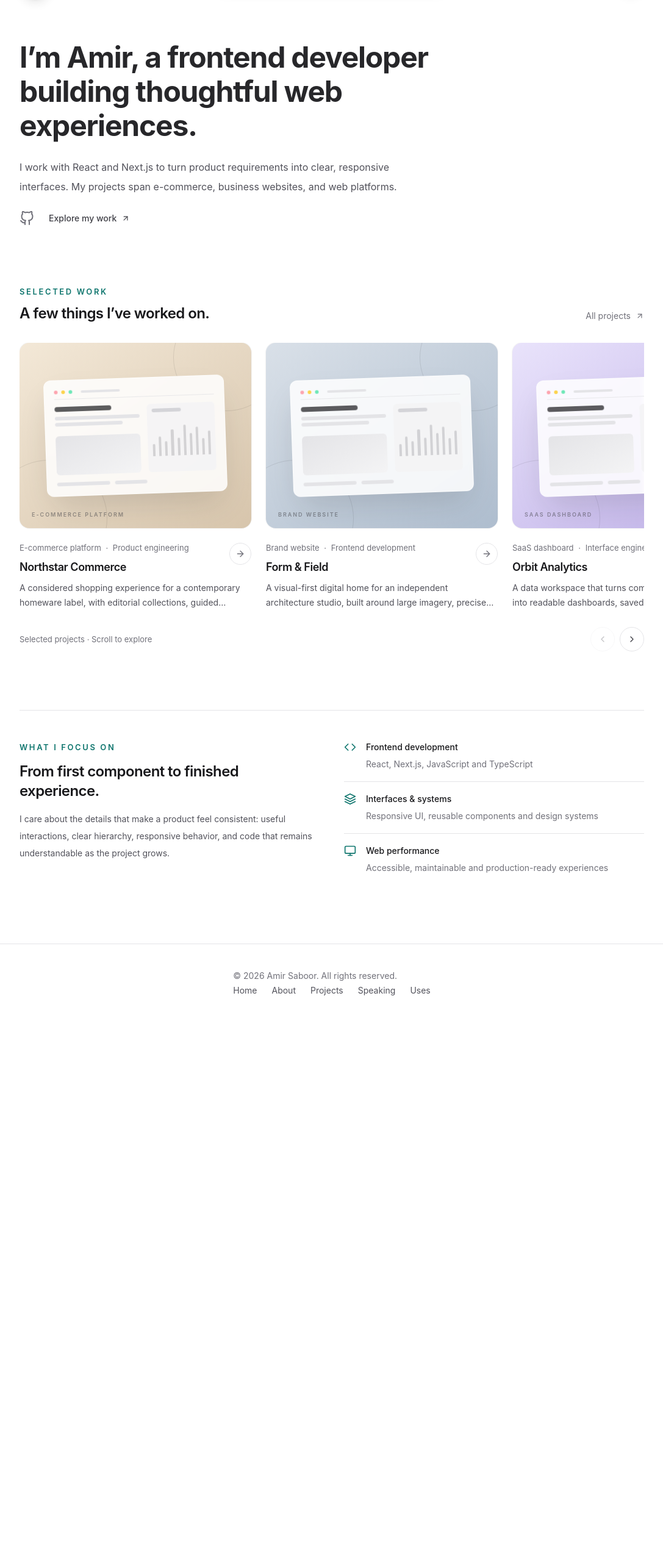
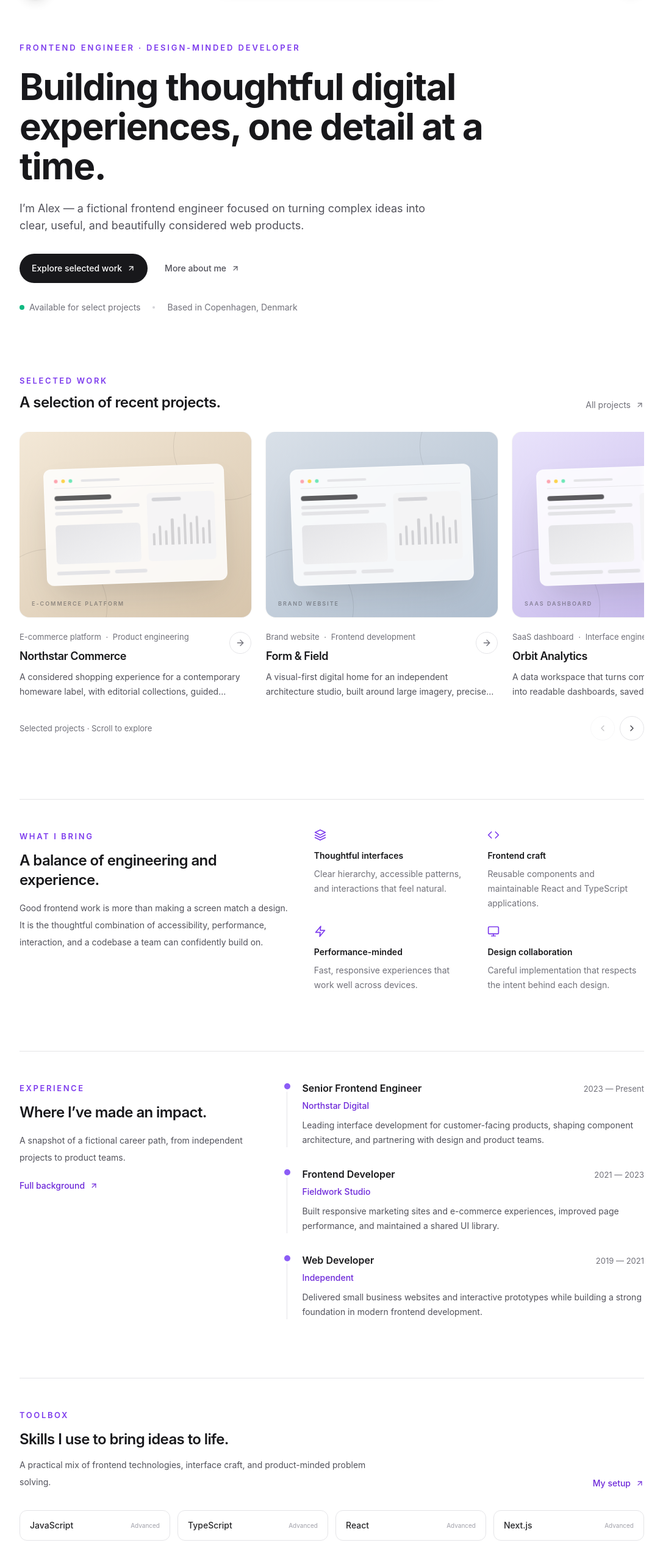
Before and after one commit to Amirsaboor/PersonalWebsite, a Next.js app: page /PersonalWebsite/ in a window 1280 px wide. Shown: the part 78-2616 px from the top of the page at 61% size, without its empty margins (96-1183 px from the left). Before the commit the page ends 1754 px from the top, so only its background shows below. Built offline with nearby package versions, Linux system fonts and the light colour scheme.

Commit message:
Build fictional portfolio content and project showcase

```diff
--- a/src/app/page.js
+++ b/src/app/page.js
@@ -1,74 +1,91 @@
 import Link from 'next/link'
 import { Container } from '@/components/Container'
 import { ProjectCarousel } from '@/components/ProjectCarousel'
-import { FiArrowUpRight, FiGithub, FiCode, FiLayers, FiMonitor } from 'react-icons/fi'
+import { FiArrowUpRight, FiGithub, FiLinkedin, FiMail, FiCode, FiLayers, FiZap, FiMonitor } from 'react-icons/fi'
 
 export const metadata = {
-  title: 'Amir Saboor — Frontend Developer',
-  description: 'Frontend developer building responsive web experiences with React and Next.js.',
+  title: 'Alex Morgan — Frontend Engineer',
+  description: 'A fictional portfolio concept for a frontend engineer building thoughtful digital products.',
 }
 
-const focusAreas = [
-  { title: 'Frontend development', detail: 'React, Next.js, JavaScript and TypeScript', Icon: FiCode },
-  { title: 'Interfaces & systems', detail: 'Responsive UI, reusable components and design systems', Icon: FiLayers },
-  { title: 'Web performance', detail: 'Accessible, maintainable and production-ready experiences', Icon: FiMonitor },
+const skills = [
+  { name: 'JavaScript', level: 'Advanced' },
+  { name: 'TypeScript', level: 'Advanced' },
+  { name: 'React', level: 'Advanced' },
+  { name: 'Next.js', level: 'Advanced' },
+  { name: 'CSS & Tailwind', level: 'Advanced' },
+  { name: 'Accessibility', level: 'Working knowledge' },
+  { name: 'Node.js', level: 'Working knowledge' },
+  { name: 'Testing & tooling', level: 'Working knowledge' },
+]
+
+const experience = [
+  { company: 'Northstar Digital', role: 'Senior Frontend Engineer', period: '2023 — Present', detail: 'Leading interface development for customer-facing products, shaping component architecture, and partnering with design and product teams.' },
+  { company: 'Fieldwork Studio', role: 'Frontend Developer', period: '2021 — 2023', detail: 'Built responsive marketing sites and e-commerce experiences, improved page performance, and maintained a shared UI library.' },
+  { company: 'Independent', role: 'Web Developer', period: '2019 — 2021', detail: 'Delivered small business websites and interactive prototypes while building a strong foundation in modern frontend development.' },
+]
+
+const strengths = [
+  { title: 'Thoughtful interfaces', detail: 'Clear hierarchy, accessible patterns, and interactions that feel natural.', Icon: FiLayers },
+  { title: 'Frontend craft', detail: 'Reusable components and maintainable React and TypeScript applications.', Icon: FiCode },
+  { title: 'Performance-minded', detail: 'Fast, responsive experiences that work well across devices.', Icon: FiZap },
+  { title: 'Design collaboration', detail: 'Careful implementation that respects the intent behind each design.', Icon: FiMonitor },
 ]
 
 export default function Home() {
   return (
     <Container className="mt-16 sm:mt-20">
-      <section className="max-w-2xl">
-        <h1 className="text-4xl font-bold tracking-tight text-zinc-800 dark:text-zinc-100 sm:text-5xl">
-          I’m Amir, a frontend developer building thoughtful web experiences.
+      <section className="max-w-3xl">
+        <p className="text-xs font-semibold uppercase tracking-[0.22em] text-violet-600 dark:text-violet-300">Frontend engineer · Design-minded developer</p>
+        <h1 className="mt-5 text-4xl font-bold tracking-tight text-zinc-900 dark:text-zinc-100 sm:text-6xl sm:leading-[1.08]">
+          Building thoughtful digital experiences, one detail at a time.
         </h1>
-        <p className="mt-6 text-base leading-8 text-zinc-600 dark:text-zinc-400">
-          I work with React and Next.js to turn product requirements into clear, responsive interfaces. My projects span e-commerce, business websites, and web platforms.
+        <p className="mt-6 max-w-2xl text-base leading-8 text-zinc-600 dark:text-zinc-400 sm:text-lg">
+          I’m Alex — a fictional frontend engineer focused on turning complex ideas into clear, useful, and beautifully considered web products.
         </p>
-        <div className="mt-6 flex items-center gap-6">
-          <Link href="https://github.com/Amirsaboor" target="_blank" rel="noreferrer" aria-label="GitHub profile" className="text-zinc-500 transition hover:text-teal-600 dark:text-zinc-400 dark:hover:text-teal-400">
-            <FiGithub className="h-6 w-6" />
-          </Link>
-          <Link href="/projects" className="inline-flex items-center gap-2 text-sm font-medium text-zinc-700 transition hover:text-teal-600 dark:text-zinc-300 dark:hover:text-teal-400">
-            Explore my work <FiArrowUpRight />
-          </Link>
+        <div className="mt-8 flex flex-wrap items-center gap-3">
+          <Link href="/projects" className="inline-flex items-center gap-2 rounded-full bg-zinc-900 px-5 py-3 text-sm font-medium text-white transition hover:bg-violet-700 dark:bg-zinc-100 dark:text-zinc-900 dark:hover:bg-violet-200">Explore selected work <FiArrowUpRight /></Link>
+          <Link href="/about" className="inline-flex items-center gap-2 rounded-full px-4 py-3 text-sm font-medium text-zinc-600 transition hover:text-violet-700 dark:text-zinc-300 dark:hover:text-violet-300">More about me <FiArrowUpRight /></Link>
+        </div>
+        <div className="mt-7 flex flex-wrap items-center gap-x-5 gap-y-2 text-sm text-zinc-500 dark:text-zinc-400">
+          <span className="inline-flex items-center gap-2"><span className="h-2 w-2 rounded-full bg-emerald-500" /> Available for select projects</span>
+          <span className="hidden h-1 w-1 rounded-full bg-zinc-300 sm:block" />
+          <span>Based in Copenhagen, Denmark</span>
         </div>
       </section>
 
       <section className="mt-20 sm:mt-24" aria-labelledby="selected-work-heading">
         <div className="mb-8 flex items-end justify-between gap-4">
-          <div>
-            <p className="text-xs font-semibold uppercase tracking-[0.2em] text-teal-700 dark:text-teal-400">Selected work</p>
-            <h2 id="selected-work-heading" className="mt-2 text-2xl font-semibold tracking-tight text-zinc-900 dark:text-zinc-100">A few things I’ve worked on.</h2>
-          </div>
-          <Link href="/projects" className="hidden items-center gap-2 text-sm text-zinc-500 transition hover:text-teal-600 dark:hover:text-teal-400 sm:inline-flex">
-            All projects <FiArrowUpRight />
-          </Link>
+          <div><p className="text-xs font-semibold uppercase tracking-[0.2em] text-violet-600 dark:text-violet-300">Selected work</p><h2 id="selected-work-heading" className="mt-2 text-2xl font-semibold tracking-tight text-zinc-900 dark:text-zinc-100">A selection of recent projects.</h2></div>
+          <Link href="/projects" className="hidden items-center gap-2 text-sm text-zinc-500 transition hover:text-violet-700 dark:hover:text-violet-300 sm:inline-flex">All projects <FiArrowUpRight /></Link>
         </div>
         <ProjectCarousel />
-        <Link href="/projects" className="mt-5 inline-flex items-center gap-2 text-sm font-medium text-teal-700 dark:text-teal-400 sm:hidden">
-          View all projects <FiArrowUpRight />
-        </Link>
       </section>
 
-      <section className="mt-24 grid gap-10 border-t border-zinc-200 pt-12 dark:border-zinc-800 sm:grid-cols-[1fr_1fr]">
-        <div>
-          <p className="text-xs font-semibold uppercase tracking-[0.2em] text-teal-700 dark:text-teal-400">What I focus on</p>
-          <h2 className="mt-3 text-2xl font-semibold tracking-tight text-zinc-900 dark:text-zinc-100">From first component to finished experience.</h2>
-          <p className="mt-4 max-w-lg text-sm leading-7 text-zinc-600 dark:text-zinc-400">
-            I care about the details that make a product feel consistent: useful interactions, clear hierarchy, responsive behavior, and code that remains understandable as the project grows.
-          </p>
+      <section className="mt-24 grid gap-10 border-t border-zinc-200 pt-12 dark:border-zinc-800 sm:grid-cols-[0.9fr_1.1fr]">
+        <div><p className="text-xs font-semibold uppercase tracking-[0.2em] text-violet-600 dark:text-violet-300">What I bring</p><h2 className="mt-3 text-2xl font-semibold tracking-tight text-zinc-900 dark:text-zinc-100">A balance of engineering and experience.</h2><p className="mt-4 max-w-lg text-sm leading-7 text-zinc-600 dark:text-zinc-400">Good frontend work is more than making a screen match a design. It is the thoughtful combination of accessibility, performance, interaction, and a codebase a team can confidently build on.</p></div>
+        <div className="grid gap-x-7 gap-y-6 sm:grid-cols-2">
+          {strengths.map(({ title, detail, Icon }) => <div key={title}><Icon className="h-5 w-5 text-violet-600 dark:text-violet-300" /><h3 className="mt-3 text-sm font-semibold text-zinc-900 dark:text-zinc-100">{title}</h3><p className="mt-1.5 text-sm leading-6 text-zinc-500 dark:text-zinc-400">{detail}</p></div>)}
         </div>
-        <div className="divide-y divide-zinc-200 dark:divide-zinc-800">
-          {focusAreas.map(({ title, detail, Icon }) => (
-            <div key={title} className="flex gap-4 py-4 first:pt-0">
-              <Icon className="mt-0.5 h-5 w-5 flex-none text-teal-700 dark:text-teal-400" />
-              <div>
-                <h3 className="text-sm font-medium text-zinc-900 dark:text-zinc-100">{title}</h3>
-                <p className="mt-1 text-sm leading-6 text-zinc-500 dark:text-zinc-400">{detail}</p>
-              </div>
-            </div>
-          ))}
+      </section>
+
+      <section className="mt-24 grid gap-12 border-t border-zinc-200 pt-12 dark:border-zinc-800 lg:grid-cols-[0.8fr_1.2fr]">
+        <div><p className="text-xs font-semibold uppercase tracking-[0.2em] text-violet-600 dark:text-violet-300">Experience</p><h2 className="mt-3 text-2xl font-semibold tracking-tight text-zinc-900 dark:text-zinc-100">Where I’ve made an impact.</h2><p className="mt-4 text-sm leading-7 text-zinc-600 dark:text-zinc-400">A snapshot of a fictional career path, from independent projects to product teams.</p><Link href="/about#experience" className="mt-5 inline-flex items-center gap-2 text-sm font-medium text-violet-700 dark:text-violet-300">Full background <FiArrowUpRight /></Link></div>
+        <div className="space-y-8">{experience.map((item) => <article key={item.company} className="relative border-l border-zinc-200 pl-6 dark:border-zinc-800"><span className="absolute -left-[5px] top-1 h-2.5 w-2.5 rounded-full bg-violet-500 ring-4 ring-white dark:ring-zinc-950" /><div className="flex flex-wrap items-baseline justify-between gap-2"><h3 className="font-semibold text-zinc-900 dark:text-zinc-100">{item.role}</h3><span className="text-xs text-zinc-500">{item.period}</span></div><p className="mt-1 text-sm font-medium text-violet-700 dark:text-violet-300">{item.company}</p><p className="mt-2 text-sm leading-6 text-zinc-600 dark:text-zinc-400">{item.detail}</p></article>)}</div>
+      </section>
+
+      <section className="mt-24 border-t border-zinc-200 pt-12 dark:border-zinc-800">
+        <div className="flex flex-col gap-8 md:flex-row md:items-end md:justify-between">
+          <div><p className="text-xs font-semibold uppercase tracking-[0.2em] text-violet-600 dark:text-violet-300">Toolbox</p><h2 className="mt-3 text-2xl font-semibold tracking-tight text-zinc-900 dark:text-zinc-100">Skills I use to bring ideas to life.</h2><p className="mt-3 max-w-xl text-sm leading-7 text-zinc-600 dark:text-zinc-400">A practical mix of frontend technologies, interface craft, and product-minded problem solving.</p></div>
+          <Link href="/uses" className="inline-flex items-center gap-2 text-sm font-medium text-violet-700 dark:text-violet-300">My setup <FiArrowUpRight /></Link>
         </div>
+        <div className="mt-8 grid gap-3 sm:grid-cols-2 lg:grid-cols-4">{skills.map((skill) => <div key={skill.name} className="flex items-center justify-between gap-3 rounded-xl border border-zinc-200 px-4 py-3 dark:border-zinc-800"><span className="text-sm font-medium text-zinc-800 dark:text-zinc-200">{skill.name}</span><span className="text-[10px] text-zinc-400">{skill.level}</span></div>)}</div>
+      </section>
+
+      <section id="contact" className="mt-24 rounded-3xl bg-zinc-950 px-7 py-10 text-white dark:bg-zinc-900 sm:px-10 sm:py-12">
+        <p className="text-xs font-semibold uppercase tracking-[0.2em] text-violet-300">Have a good project in mind?</p>
+        <div className="mt-4 flex flex-col gap-6 sm:flex-row sm:items-end sm:justify-between"><div><h2 className="max-w-xl text-3xl font-semibold tracking-tight sm:text-4xl">Let’s make something meaningful.</h2><p className="mt-3 max-w-lg text-sm leading-7 text-zinc-400">For this portfolio concept, reach out through the sample contact details or explore the fictional social profiles.</p></div><Link href="/contact" className="inline-flex shrink-0 items-center gap-2 self-start rounded-full bg-white px-5 py-3 text-sm font-semibold text-zinc-900 transition hover:bg-violet-100 sm:self-auto">Get in touch <FiArrowUpRight /></Link></div>
+        <div className="mt-8 flex flex-wrap gap-5 border-t border-white/10 pt-6 text-sm text-zinc-400"><span className="inline-flex items-center gap-2"><FiMail /> hello@alexmorgan.dev</span><span className="inline-flex items-center gap-2"><FiGithub /> github.com/alexmorgan</span><span className="inline-flex items-center gap-2"><FiLinkedin /> linkedin.com/in/alexmorgan</span></div>
       </section>
     </Container>
   )
```
